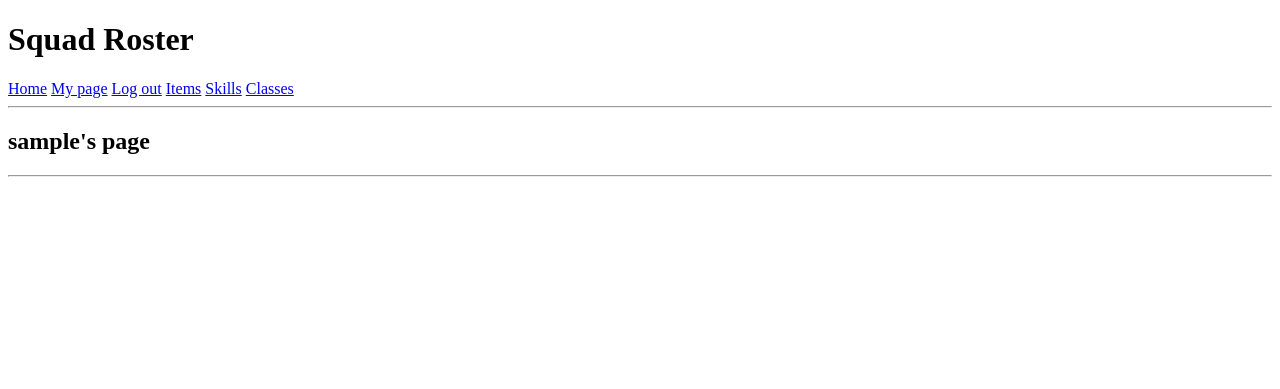
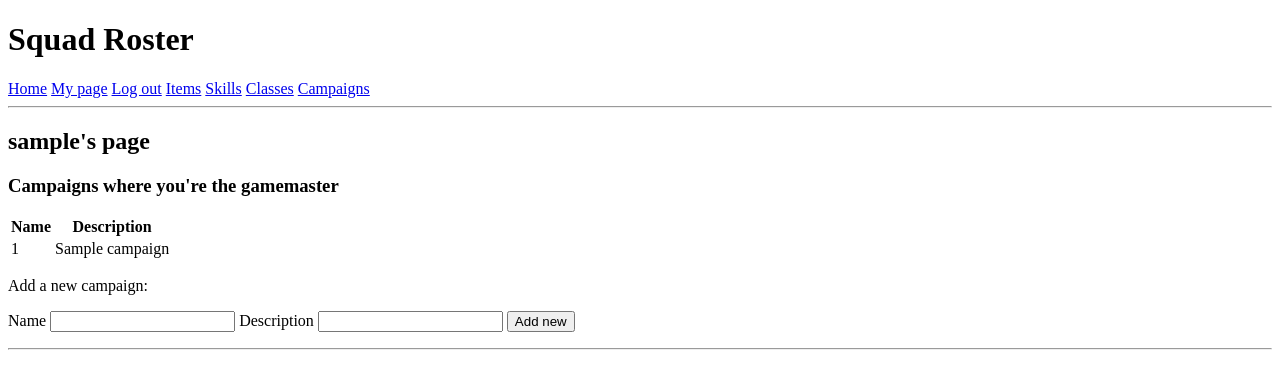
Before and after one commit to ksuominen/squad-roster, a Flask app: template templates/player.html in a window 1280 px wide. Shown: the top 389 px of the page. Run offline with Flask 3, Linux system fonts and the light colour scheme; the visitor is signed in with stand-in values (Sample User, id 1); the template is opened without the code that fills it: most values are stand-ins (such as "Sample title", 1, 10 or a date in 2020).

Commit message:
Create campaign.py, add routes, html page and info on gamemaster campaigns on player's page

```diff
--- a/templates/layout.html
+++ b/templates/layout.html
@@ -16,6 +16,7 @@
 		<a href="/items">Items</a>
 		<a href="/skills">Skills</a>
 		<a href="/classes">Classes</a>
+		<a href="/campaigns">Campaigns</a>
 		<hr/>
 		{% block content %}{% endblock %}
 		<hr/>
--- a/templates/player.html
+++ b/templates/player.html
@@ -5,4 +5,33 @@
 
     <h2>{{ session.user_name }}'s page</h2>
 
+    <p>
+        {% if gm_campaigns %}
+        <h3>Campaigns where you're the gamemaster</h3>
+        <table>
+          <tr>
+            <th>Name</th>
+            <th>Description</th>
+          </tr>
+          {% for campaign in gm_campaigns %}
+            <tr>
+              <td>{{ campaign[0] }}</td>
+              <td>{{ campaign[1] }}</td>
+            </tr>
+          {% endfor %}
+        </table>
+        {% else %}
+          <p>You aren't the gamemaster in any campaigns.</p>
+        {% endif %}
+      </p>
+      <p>
+        <p>Add a new campaign:</p>
+        <form action="/campaign" method="POST">
+            <label for="name">Name</label>
+        <input name="name" id="name" required>
+        <label for="description">Description</label>
+        <input name="description" id="description">
+            <input type="submit" value="Add new">
+        </form>
+      </p>
 {% endblock %}
```
Also changed, not shown: campaign.py (added, +19 -0 lines), routes.py (+15 -2 lines), templates/campaign.html (added, +26 -0 lines).
